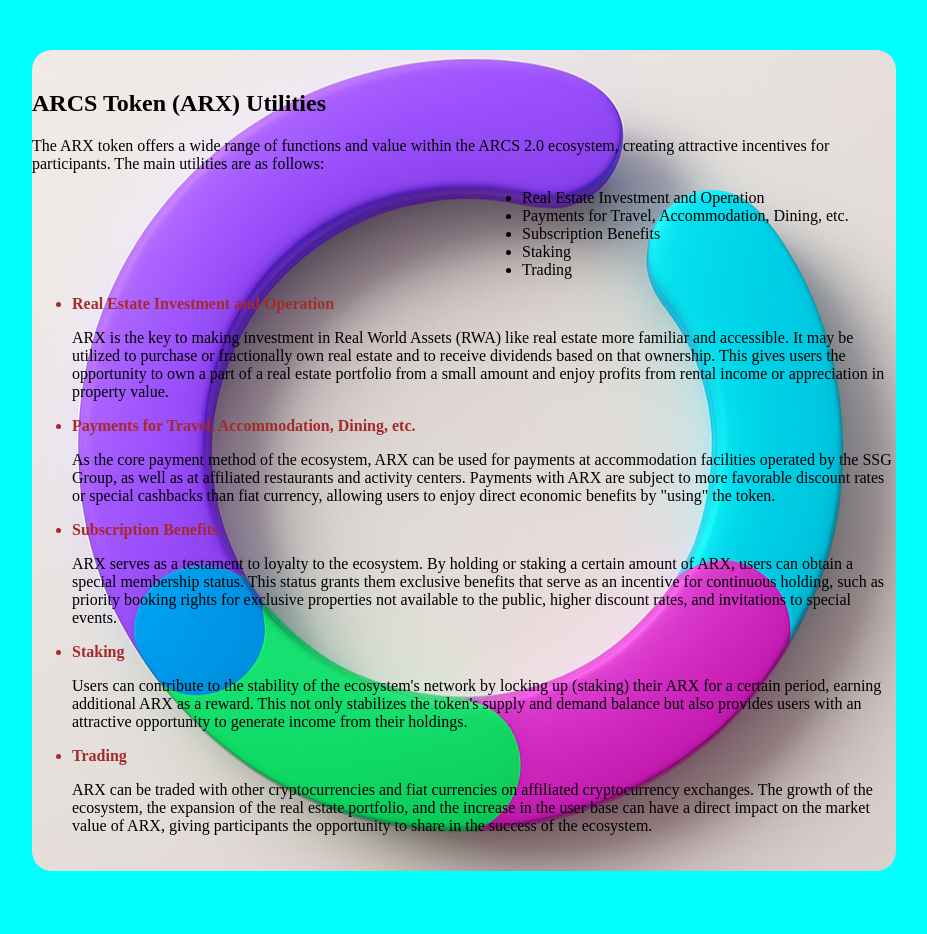
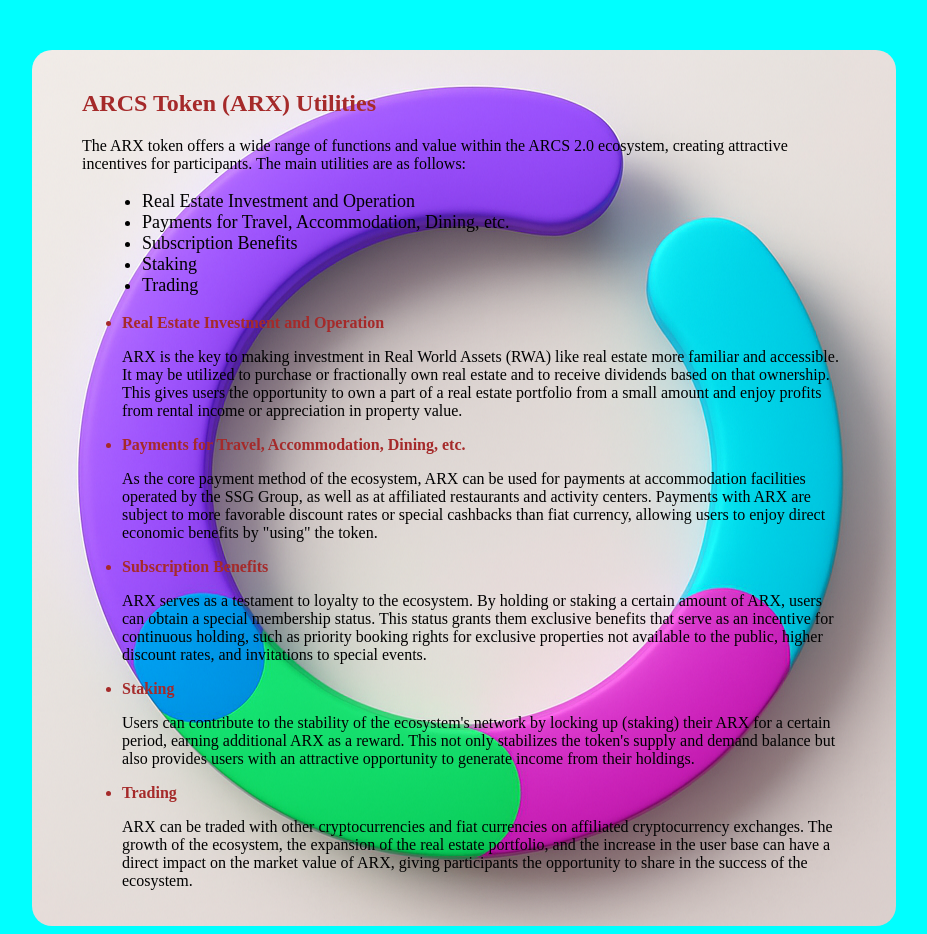
Before and after one commit to Mattolu01/Arcs, a plain HTML site: page index.html in a window 1280 px wide. Shown: the whole page, without its empty margins (176-1103 px from the left). Before the commit the page ends 879 px from the top, so only its background shows below. Drawn offline with Linux system fonts and the light colour scheme.

Commit message:
another commit

```diff
--- a/style.css
+++ b/style.css
@@ -3,17 +3,16 @@ body {
 }
 
 h2 {
-    /* text-align: center; */
+    color: brown;
 }
 
 .container {
-    /* text-align: center; */
-    border: 400px;
-    border-color: blueviolet;
     border-radius: 20px;
     margin-top: 50px;
     padding-top: 20px;
     padding-bottom: 20px;
+    padding-left: 50px;
+    padding-right: 50px;
     margin-left: 200px;
     margin-right: 200px;
     background-image: url(7b0081dd-747e-45de-97d2-100f14af075b.png);
@@ -21,10 +20,8 @@ h2 {
 }
 
 .sub-head-list {
-    /* text-align: center; */
-    margin-left: 450px;
-    border: black;
-    /* border-width: 400px */
+    margin-left: 20px;
+    font-size: large;
 }
 
 .sub-head {
```
